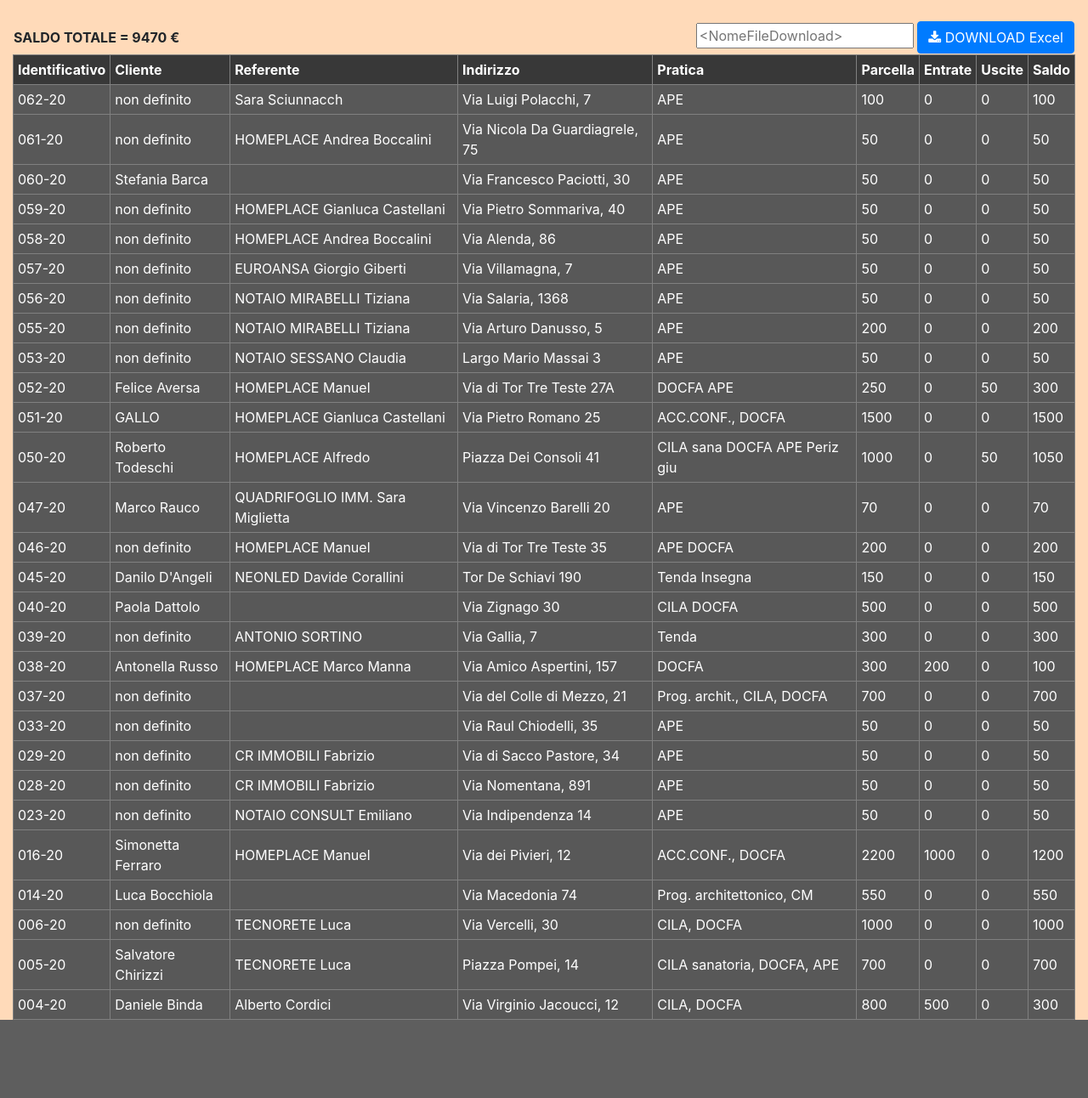
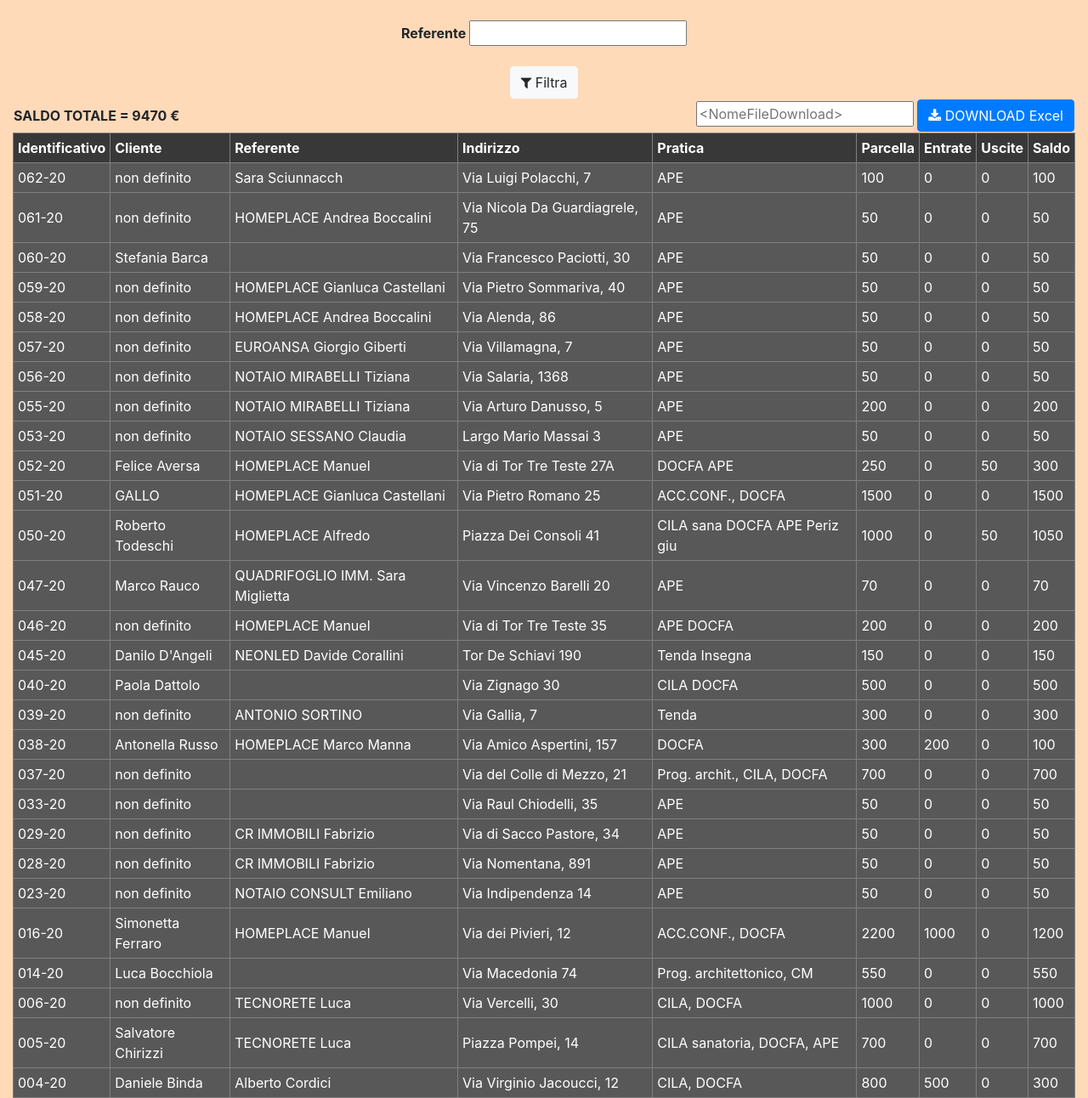
Before and after one commit to Claudio1108/MY_ACC, a Django app: page /ContabilitaProtocolli/ in a window 1280 px wide. Shown: the part 112-1404 px from the top of the page at 85% size. Before the commit the page ends 1312 px from the top, so only its background shows below. Run offline with Django 3.2, Linux system fonts and the light colour scheme; a user stored in the database is signed in; data comes from the database, SQL or seed files in the repository; both versions use the stored data as it was after the commit; some libraries are stand-ins or nearby versions.

Commit message:
added feature filter referenti output protocolli + update db

```diff
--- a/Contabilita/sqlite_queries.py
+++ b/Contabilita/sqlite_queries.py
@@ -245,9 +245,9 @@ def resoconto_guadagni_effettivi(year):
     cursor.execute(query)
     return cursor.fetchall()
 
-def resoconto_contabilita_protocolli():
+def resoconto_contabilita_protocolli(filter):
     cursor = connection.cursor()
-    cursor.execute(""" SELECT t1.identificativo, t4.nominativo as cliente, t1.referente_id, t1.indirizzo,t1.pratica,t1.parcella,(SELECT coalesce(sum(t2.importo), 0) FROM Contabilita_ricavo t2 WHERE t1.id = t2.protocollo_id) as entrate,
+    cursor.execute(""" SELECT * FROM(SELECT t1.identificativo, t4.nominativo as cliente, t1.referente_id, t1.indirizzo,t1.pratica,t1.parcella,(SELECT coalesce(sum(t2.importo), 0) FROM Contabilita_ricavo t2 WHERE t1.id = t2.protocollo_id) as entrate,
                             (SELECT coalesce(sum(t3.importo), 0) FROM Contabilita_spesacommessa t3 WHERE t1.id=t3.protocollo_id) as uscite,
                             t1.parcella-(SELECT coalesce(sum(t2.importo), 0) FROM Contabilita_ricavo t2 WHERE t1.id = t2.protocollo_id)+
                             (SELECT coalesce(sum(t3.importo), 0) FROM Contabilita_spesacommessa t3 WHERE t1.id=t3.protocollo_id) as saldo
@@ -260,7 +260,7 @@ def resoconto_contabilita_protocolli():
                             (SELECT coalesce(sum(t3.importo), 0) FROM Contabilita_spesacommessa t3 WHERE t1.id=t3.protocollo_id) as saldo
                        FROM   Contabilita_protocollo t1, Contabilita_rubricaclienti t4, Contabilita_rubricareferenti t5
                        WHERE saldo != 0 and t1.cliente_id = t4.id and t1.referente_id = t5.id
-                       ORDER BY t1.identificativo DESC""")
+                       ORDER BY t1.identificativo DESC) {filter}""".format(filter= f"WHERE referente_id LIKE '%{filter}%';" if filter else ''))
     return cursor.fetchall()
 
 #------------------------- forms.py ------------------------
--- a/Contabilita/views.py
+++ b/Contabilita/views.py
@@ -599,10 +599,11 @@ def viewGestioneGuadagniEffettivi(request):
             return render(request, "Contabilita/GestioneGuadagniEffettivi.html", {'form': form_ResocontoSpeseGestione_Ricavi_GuadagniEffettivi(), 'tabella_output3': []})
 
 def viewContabilitaProtocolli(request):
+    filter = request.POST.get("filter")
     if not request.user.is_authenticated:
         return redirect("/accounts/login/")
     else:
-        protocols = sqlite.resoconto_contabilita_protocolli()
+        protocols = sqlite.resoconto_contabilita_protocolli(filter)
         return render(request, "Contabilita/ContabilitaProtocolli.html", {'tabella_output4': protocols, 'tot_saldo': sum([protocol[8] for protocol in protocols])})
 
 def export_input_table_xls(request, list, model):
@@ -665,7 +666,7 @@ def export_output_table_xls(request, numquery, year):
     if int(numquery) == 4:
         output = 'contabilita_protocolli'
         columns = ['Identificativo', 'Cliente', 'Referente', 'Indirizzo', 'Pratica', 'Parcella', 'Entrate', 'Uscite', 'Saldo']
-        rows = sqlite.resoconto_contabilita_protocolli()
+        rows = sqlite.resoconto_contabilita_protocolli(request.POST.get("filter"))
     wb = xlwt.Workbook(encoding='utf-8')
     if year == 'no':
         name_file = request.POST.get("fname")
--- a/templates/Contabilita/ContabilitaProtocolli.html
+++ b/templates/Contabilita/ContabilitaProtocolli.html
@@ -4,7 +4,17 @@
 {% block name %}<i>CONTROLLO CONTABILITA DEI PROTOCOLLI</i>{% endblock %}
 {% block content %}
 
+
+
     <table align="left" style="width:100%">
+        <tr>
+            <form method="post" action="{% url 'ContabilitaProtocolli' %}">
+                {% csrf_token %}
+                <b>Referente </b>
+                <input id="referente_filter" type="text" name="filter"></br></br>
+                <button type="submit" class="btn btn-light" onclick="cacheFilter()"><i class="fa fa-filter" aria-hidden="true"></i> Filtra</button>
+            </form>
+        </tr>
         <tr>
             <td>
                 <b>SALDO TOTALE = </b><b>{{ tot_saldo }} €</b>
@@ -13,6 +23,7 @@
                 <div align="right">
                 <form method="post" action="{% url 'export_output_table_xls' numquery=4 year='no' %}">
                     {% csrf_token %}
+                    <input type="hidden" name="filter" id="box_filter">
                     <input type="text" name="fname" placeholder="<NomeFileDownload>" required>
                     <button type="submit" class="btn btn-primary"><i class="fa fa-download"></i> DOWNLOAD Excel</button>
                 </form>
@@ -52,4 +63,17 @@
         </tbody>
     </table>
 
+    <script>
+
+        function cacheFilter() {
+            let filter_val = document.getElementById("referente_filter").value;
+            localStorage.setItem('filter', filter_val);
+        }
+
+        window.onload = function(){
+            let filter_val = localStorage.getItem('filter'); // or localStorage.value
+            document.getElementById("box_filter").value = filter_val;
+        }
+
+    </script>
 {% endblock %}
--- a/templates/Homepage/HomePageContabilita.html
+++ b/templates/Homepage/HomePageContabilita.html
@@ -16,4 +16,7 @@
         <div class="col-md-6"><h3><i>CONTROLLO CONTABILITA' DEI PROTOCOLLI</i></h3><a href="{% url 'ContabilitaProtocolli' %}"><img width="220" src="{% static 'images/protocolli.png'%}"></a></div>
     </div>
 
+    <script>
+        localStorage.setItem('filter', '');
+    </script>
 {% endblock %}
```
Also changed, not shown: db.sqlite3. Lines whose indentation alone changed are shown as unchanged.
